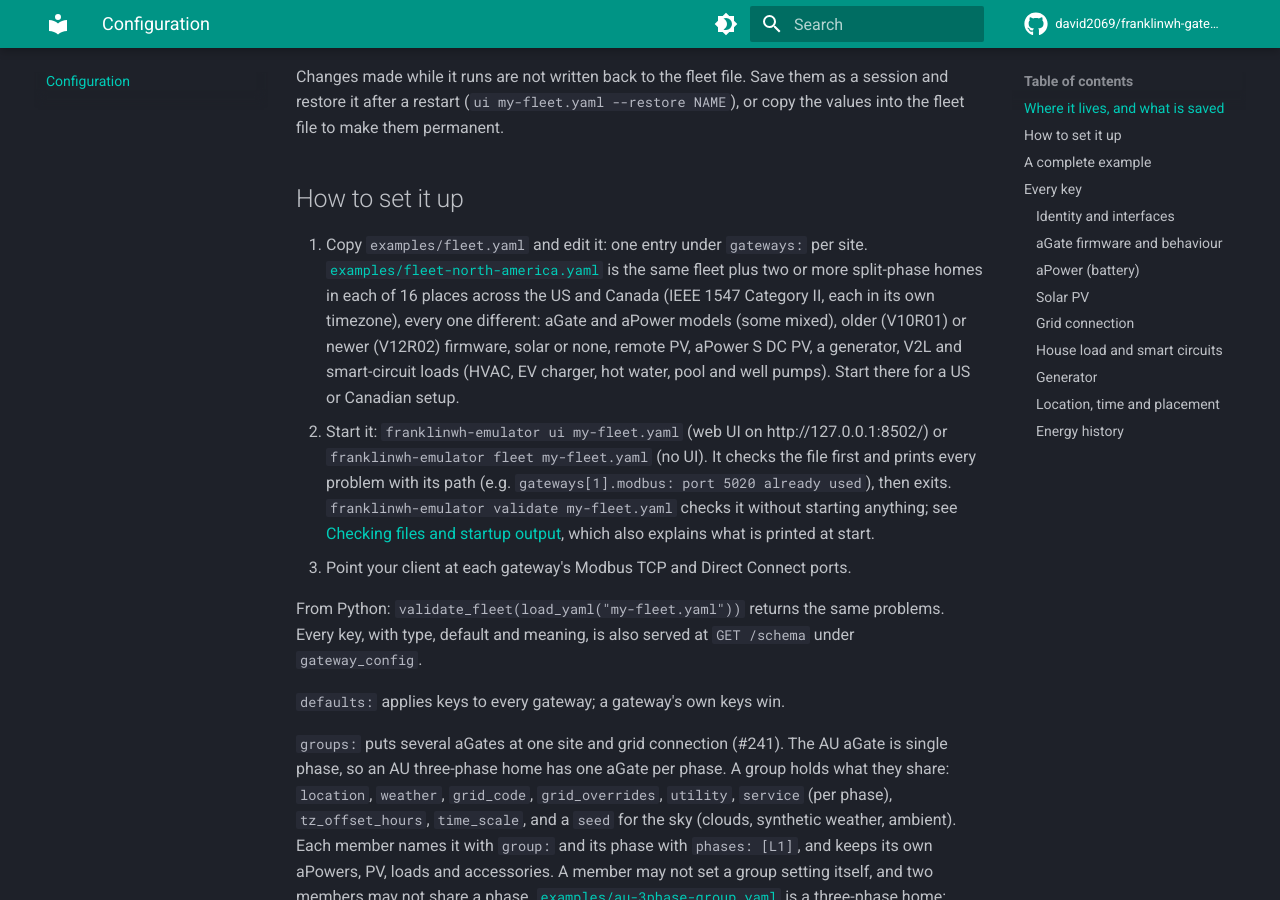
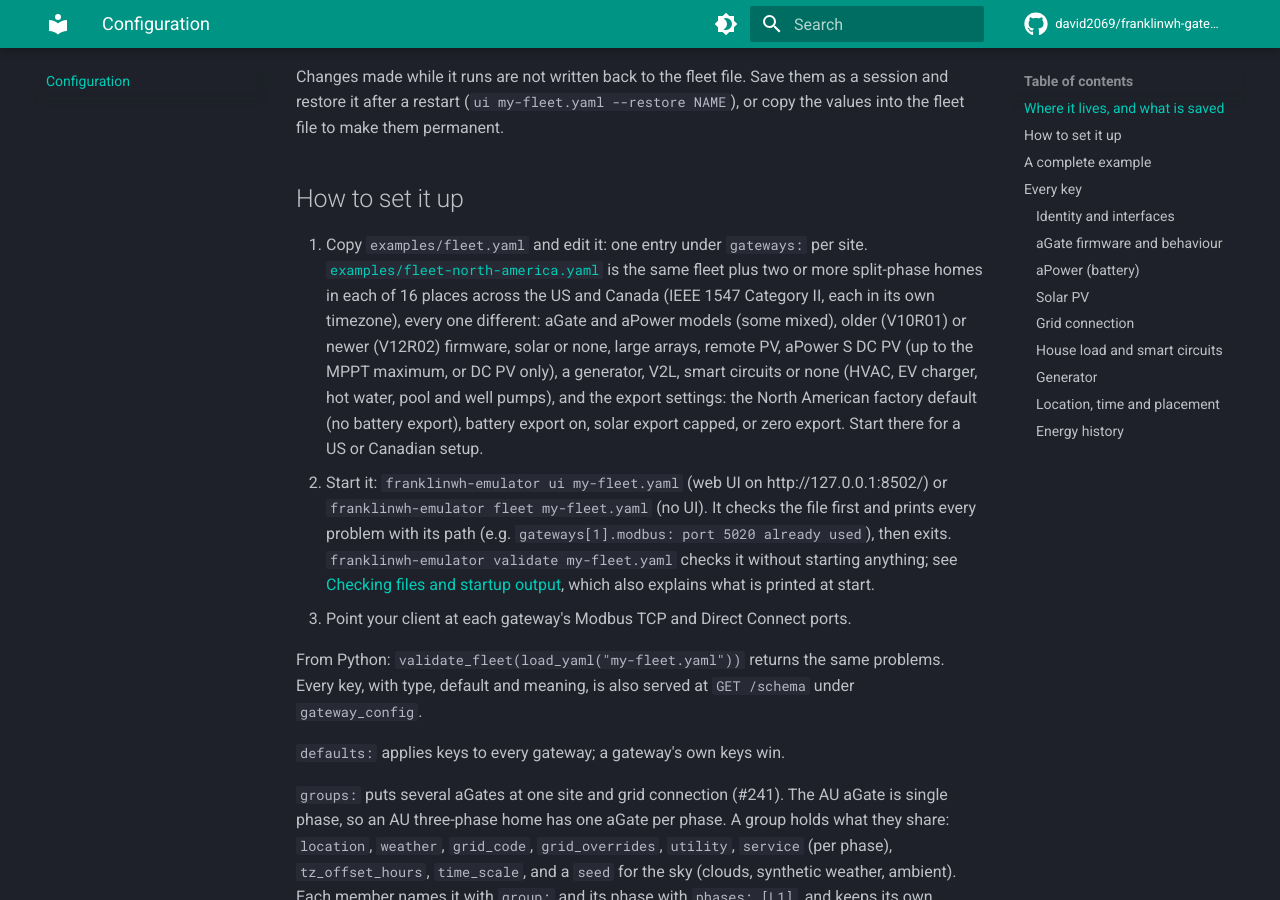
Before and after one commit to david2069/franklinwh-gateway-emulator, an MkDocs documentation site: the page built from docs/configuration.md, in a window 1280 px wide and 900 px high, scrolled down 628 px. Built offline with MkDocs 1.6.1 and Material for MkDocs 9.7.7, drawn with Linux system fonts in a browser that asks for light colours; comment, search, counter and statistics services are not loaded.

Commit message:
North America fleet: export settings, no-circuit homes, DC PV at the MPPT maximum (#349) (#350)
Export mixed across the factory default (no battery export), battery export
on, solar export capped and zero export; 10 homes without smart circuits;
aPower S DC PV at 15 kW per unit; 12-15 kW rooftop arrays. Two DC PV homes
had solar_peak_w 0, which silences DC PV; they now use a 0 AC PV share.

Refs #349


Claude-Session: https://claude.ai/code/session_011w1uMEKiYvQ2MFnwbrKSQd

Co-authored-by: david2069 <david2069@users.noreply.github.com>
Co-authored-by: Claude Opus 5.5 <noreply@anthropic.com>

```diff
--- a/docs/configuration.md
+++ b/docs/configuration.md
@@ -22,9 +22,11 @@ file to make them permanent.
    [`examples/fleet-north-america.yaml`](https://github.com/david2069/franklinwh-gateway-emulator/blob/main/examples/fleet-north-america.yaml)
    is the same fleet plus two or more split-phase homes in each of 16 places across the US and
    Canada (IEEE 1547 Category II, each in its own timezone), every one different: aGate and aPower
-   models (some mixed), older (V10R01) or newer (V12R02) firmware, solar or none, remote PV, aPower S
-   DC PV, a generator, V2L and smart-circuit loads (HVAC, EV charger, hot water, pool and well
-   pumps). Start there for a US or Canadian setup.
+   models (some mixed), older (V10R01) or newer (V12R02) firmware, solar or none, large arrays,
+   remote PV, aPower S DC PV (up to the MPPT maximum, or DC PV only), a generator, V2L, smart
+   circuits or none (HVAC, EV charger, hot water, pool and well pumps), and the export settings: the
+   North American factory default (no battery export), battery export on, solar export capped, or
+   zero export. Start there for a US or Canadian setup.
 2. Start it: `franklinwh-emulator ui my-fleet.yaml` (web UI on http://127.0.0.1:8502/) or
    `franklinwh-emulator fleet my-fleet.yaml` (no UI). It checks the file first and prints every
    problem with its path (e.g. `gateways[1].modbus: port 5020 already used`), then exits.
```
Also changed, not shown: CHANGELOG.md (+3 -0 lines), 3 other files.
